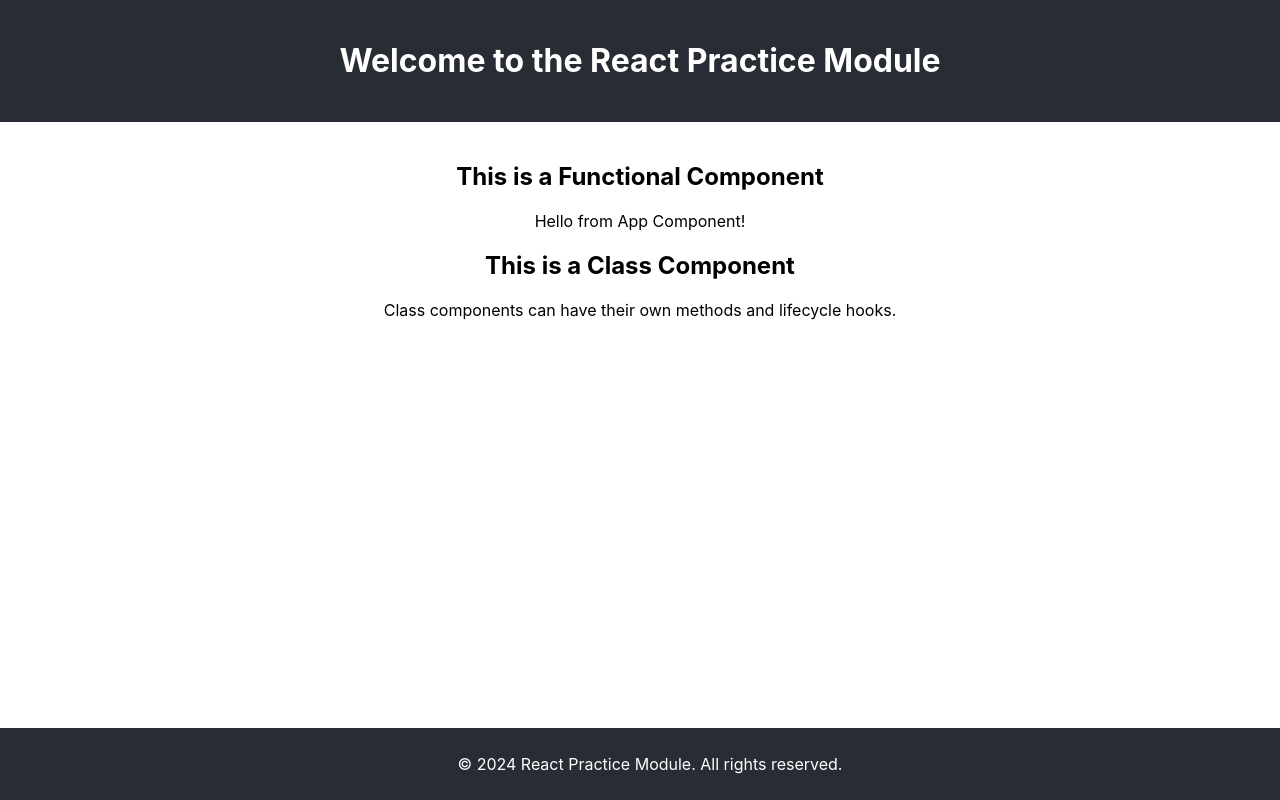
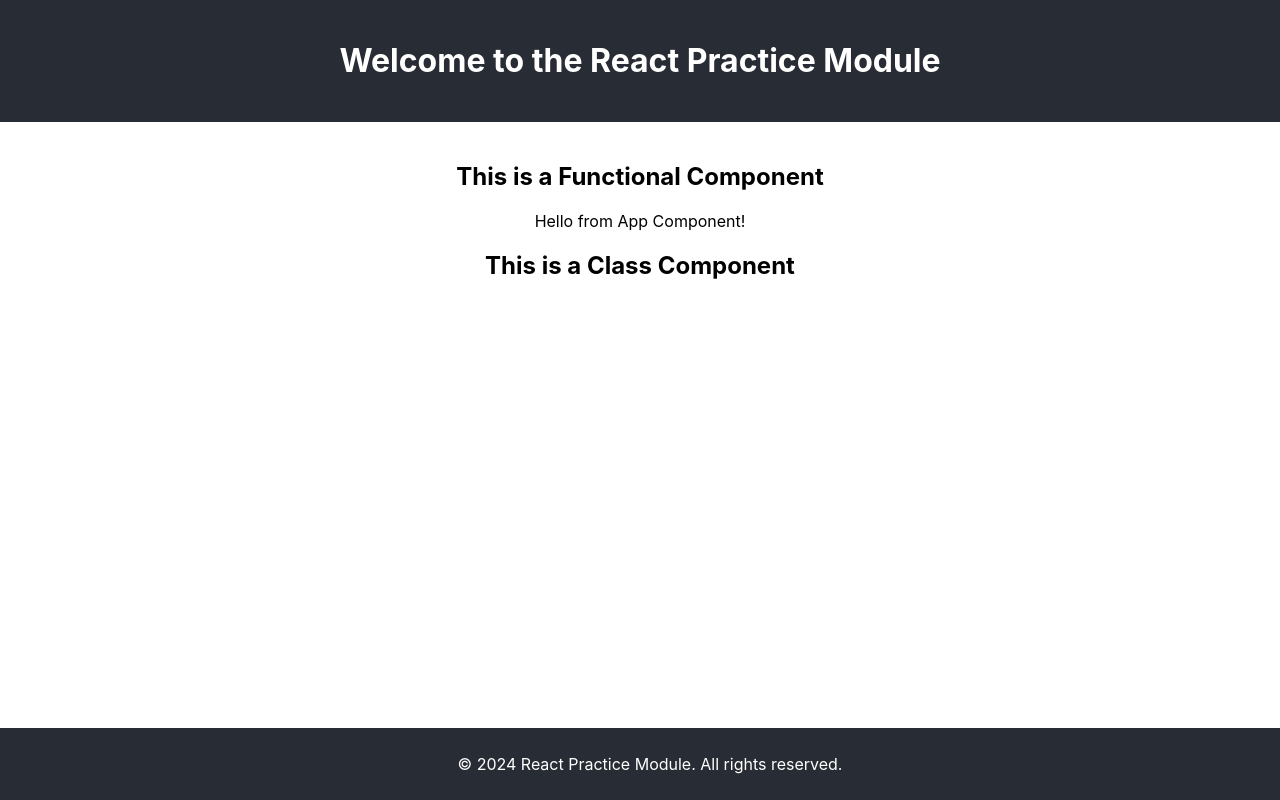
Before and after one commit to ipung-uhb/praktikumreact, a React (Create React App) app: page / in a window 1280 px wide. Built offline with nearby package versions, Linux system fonts and the light colour scheme.

Commit message:
add props info at ClassComponent

```diff
--- a/src/components/ClassComponent.jsx
+++ b/src/components/ClassComponent.jsx
@@ -5,7 +5,7 @@ class ClassComponent extends Component {
         return (
             <div>
                 <h2>This is a Class Component</h2>
-                <p>Class components can have their own methods and lifecycle hooks.</p>
+                <p>{this.props.info}</p>
             </div>
         );
     }
```
